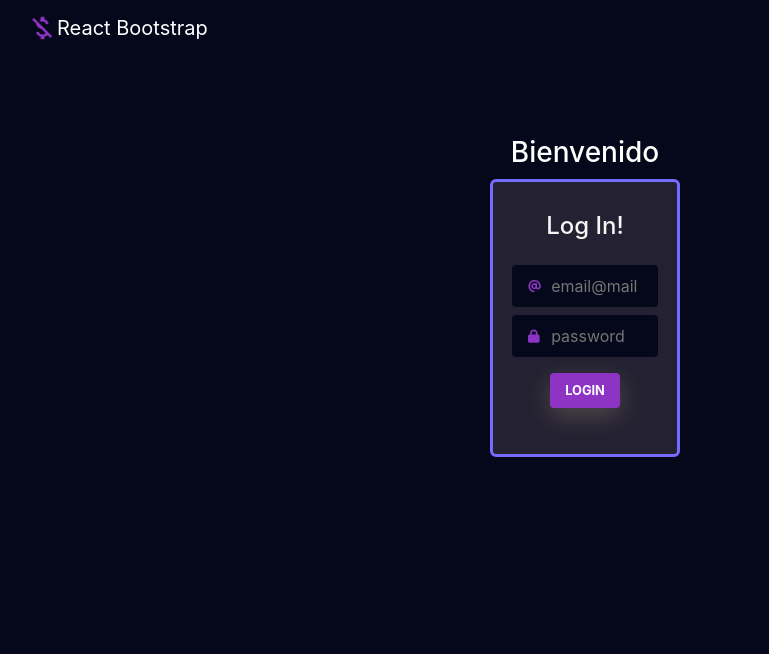
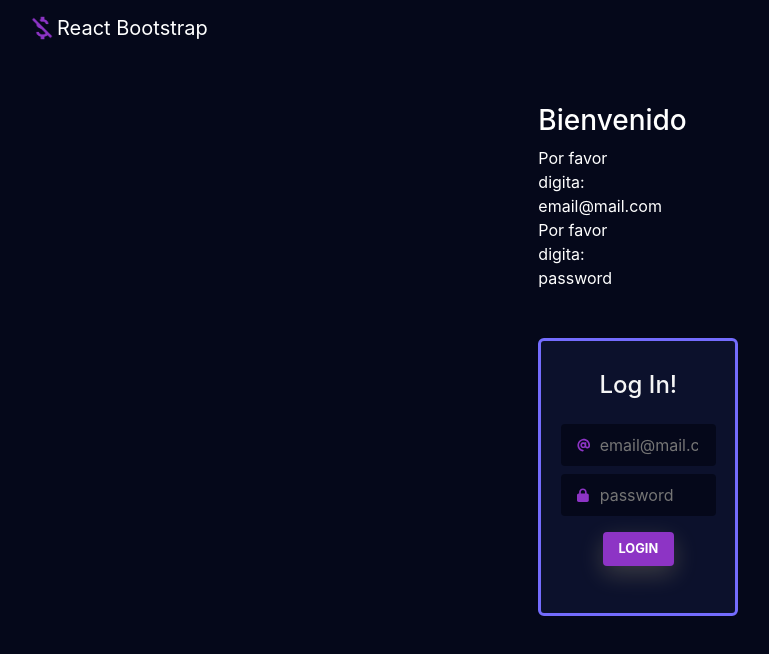
Before and after one commit to dianamorenodev/cripto, a React (Create React App) app: page / in a window 1280 px wide. Shown: the top 654 px of the page, without its empty margins (55-824 px from the left). Built offline with nearby package versions, Linux system fonts and the light colour scheme.

Commit message:
add instruction

```diff
--- a/src/App.css
+++ b/src/App.css
@@ -6,17 +6,14 @@
   color: #ffffff;
 }
 
+.instructionTxt {
+  margin: 3rem;
+}
+
 .loginCard {
-  margin: 5rem;
+  margin: 3rem;
   max-width: 100vh;
   text-align: center;
-}
-
-.card {
-  width: 190px;
-  padding: 1.9rem 1.2rem;
-  text-align: center;
-  background: #0C112C;
 }
 
 /*Inputs*/
@@ -94,10 +91,13 @@
 /* componente listado */
 
 .card {
-  background-color: #242132;
+  background-color: #0C112C;
   border: solid #746cfe;
   margin-bottom: 5%;
   margin-top: 5%;
+  width: 200px;
+  padding: 1.9rem 1.2rem;
+  text-align: center;
 }
 
 .card:hover {
--- a/src/components/cripto.js
+++ b/src/components/cripto.js
@@ -22,7 +22,7 @@ function Cripto(props) {
   }, [setCriptoList]);
 
   return (
-    <Container>
+    <Container fluid>
       <Row className="justify-content-md-center">
         <center><h1>Ranking de cripto monedas</h1></center>
         {!token && <Navigate to='/' />}
--- a/src/components/login.js
+++ b/src/components/login.js
@@ -25,7 +25,7 @@ const Login = (props) => {
       return;
     }
 
-    if (email !== 'email@mail' || password !== 'password') {
+    if (email !== 'email@mail.com' || password !== 'password') {
       alert("Credenciales inválidas")
       return;
     } else {
@@ -35,17 +35,22 @@ const Login = (props) => {
 
   }
   return (
-    <Container>
+    <Container fluid>
       <Row className="justify-content-md-center">
-        <Col md="auto" className='loginCard' >
+        <Col xs lg="2">
+          <div className='instructionTxt'>
             <h3>Bienvenido</h3>
+            <span>Por favor digita: email@mail.com</span><br />
+            <span>Por favor digita: password</span>
+          </div>
+          <section className='loginCard'>
             <div className="card">
               <h4 className="title">Log In!</h4>
               <form onSubmit={submitHandler}>
                 <div className="field">
                   <svg className="input-icon" viewBox="0 0 500 500" xmlns="http://www.w3.org/2000/svg">
                     <path d="M207.8 20.73c-93.45 18.32-168.7 93.66-187 187.1c-27.64 140.9 68.65 266.2 199.1 285.1c19.01 2.888 36.17-12.26 36.17-31.49l.0001-.6631c0-15.74-11.44-28.88-26.84-31.24c-84.35-12.98-149.2-86.13-149.2-174.2c0-102.9 88.61-185.5 193.4-175.4c91.54 8.869 158.6 91.25 158.6 183.2l0 16.16c0 22.09-17.94 40.05-40 40.05s-40.01-17.96-40.01-40.05v-120.1c0-8.847-7.161-16.02-16.01-16.02l-31.98 .0036c-7.299 0-13.2 4.992-15.12 11.68c-24.85-12.15-54.24-16.38-86.06-5.106c-38.75 13.73-68.12 48.91-73.72 89.64c-9.483 69.01 43.81 128 110.9 128c26.44 0 50.43-9.544 69.59-24.88c24 31.3 65.23 48.69 109.4 37.49C465.2 369.3 496 324.1 495.1 277.2V256.3C495.1 107.1 361.2-9.332 207.8 20.73zM239.1 304.3c-26.47 0-48-21.56-48-48.05s21.53-48.05 48-48.05s48 21.56 48 48.05S266.5 304.3 239.1 304.3z"></path></svg>
-                <input autocomplete="off" id="logemail" placeholder="email@mail" class="input-field" name="email" type="email" />
+                  <input autocomplete="off" id="logemail" placeholder="email@mail.com" class="input-field" name="email" type="email" />
                 </div>
                 <div className="field">
                   <svg className="input-icon" viewBox="0 0 500 500" xmlns="http://www.w3.org/2000/svg">
@@ -55,6 +60,7 @@ const Login = (props) => {
                 <button className="btn" type="submit">Login</button>
               </form>
             </div>
+          </section>
         </Col>
       </Row>
     </Container>
```
Lines whose indentation alone changed are shown as unchanged.
